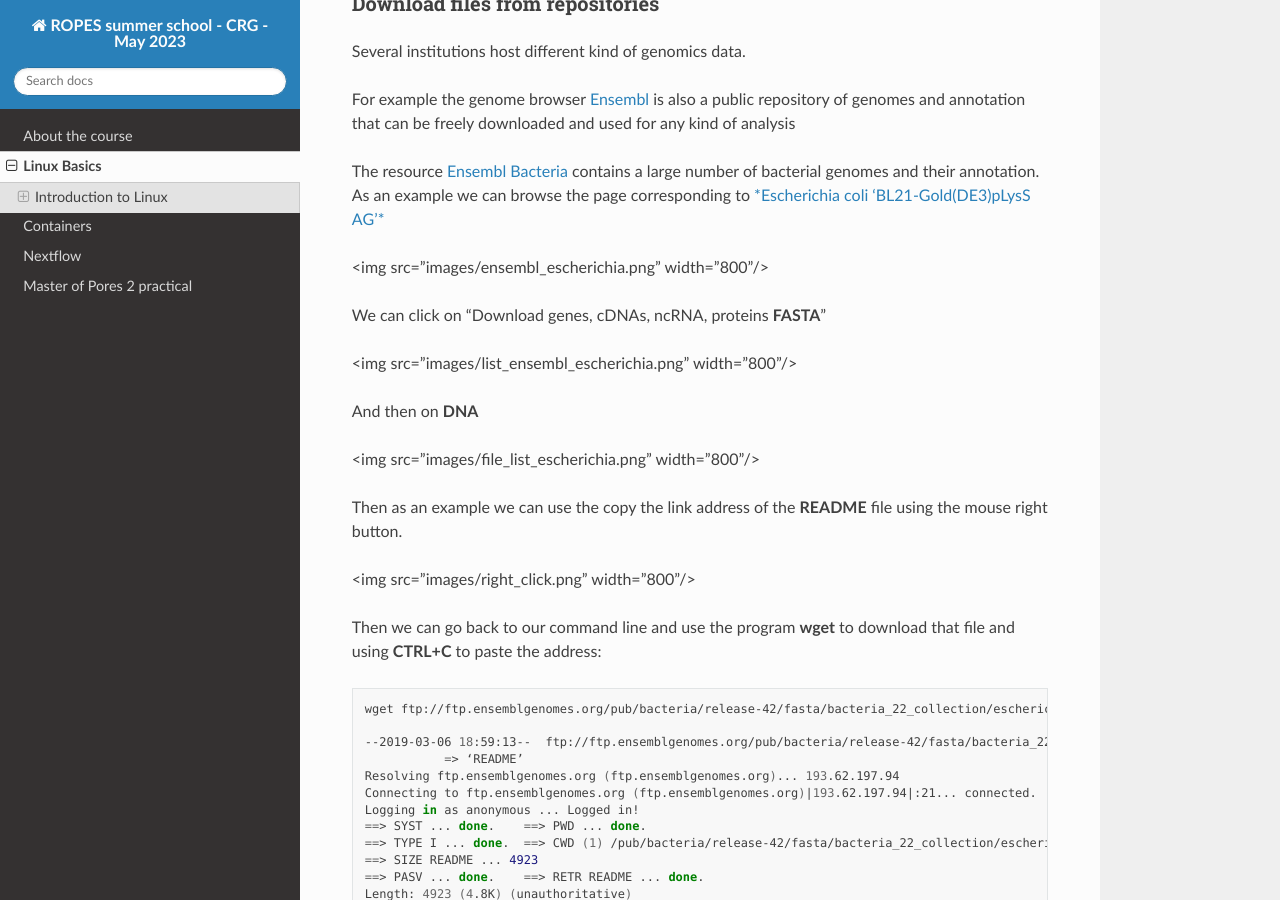
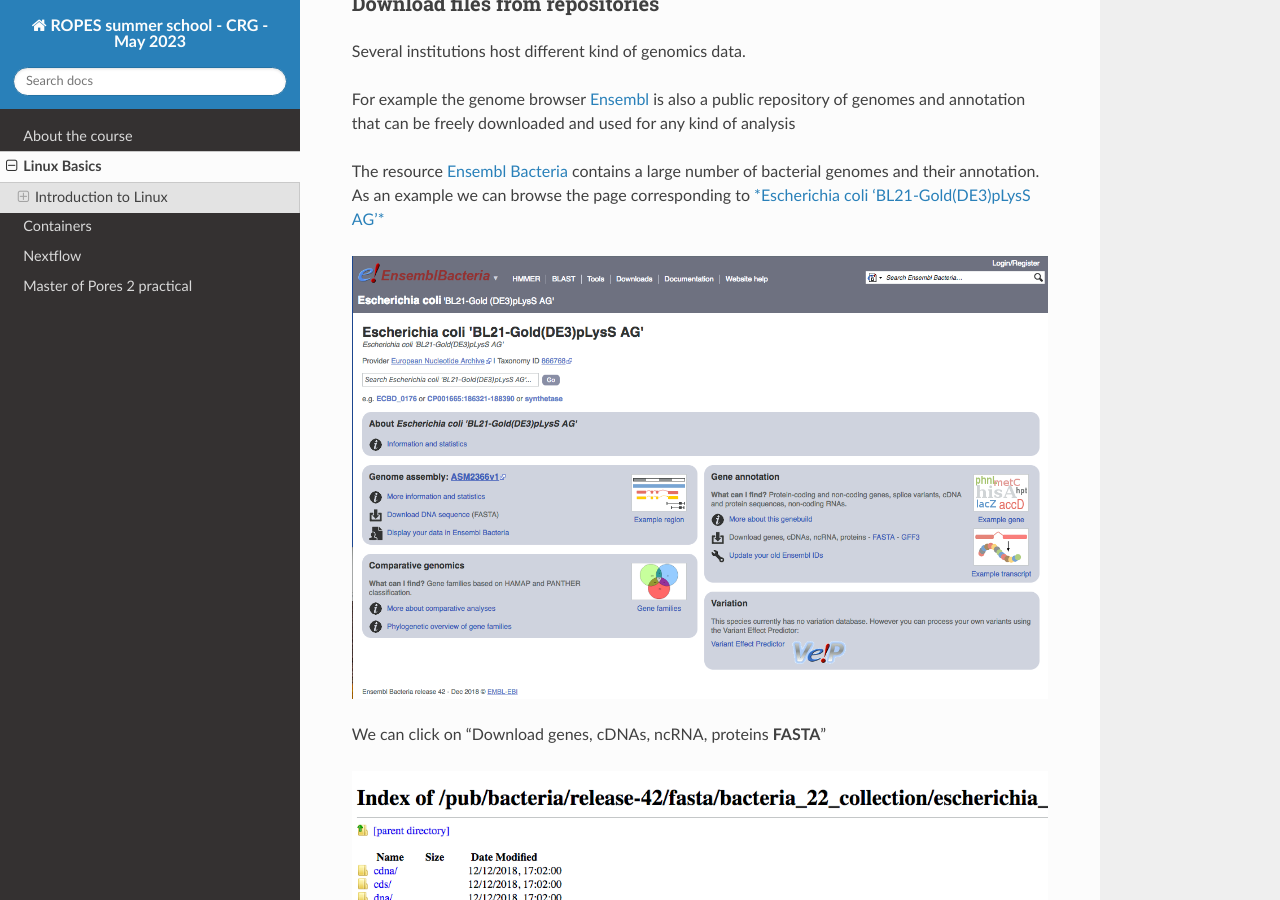
Before and after one commit to biocorecrg/ropes-linux-mop2-2023, a Sphinx documentation site: the page built from docs/linux_basics.rst, in a window 1280 px wide and 900 px high, scrolled down 5660 px. Built offline with Sphinx 7.4.7 and the Read the Docs theme 2.0.0, drawn with Linux system fonts in a browser that asks for light colours; some of the changed text lies outside the part shown.

Commit message:
Update linux_basics.rst

```diff
--- a/docs/linux_basics.rst
+++ b/docs/linux_basics.rst
@@ -224,19 +224,23 @@ For example the genome browser `Ensembl <https://www.ensembl.org/index.html>`__
 
 The resource `Ensembl Bacteria <https://bacteria.ensembl.org/index.html>`__ contains a large number of bacterial genomes and their annotation. As an example we can browse the page corresponding to `*Escherichia coli 'BL21-Gold(DE3)pLysS AG'* <https://bacteria.ensembl.org/Escherichia_coli_bl21_gold_de3_plyss_ag_/Info/Index/>`__
 
-<img src="images/ensembl_escherichia.png" width="800"/>
+.. image:: images/ensembl_escherichia.png
+  :width: 800
 
 We can click on "Download genes, cDNAs, ncRNA, proteins **FASTA**"
 
-<img src="images/list_ensembl_escherichia.png" width="800"/>
+.. image:: images/list_ensembl_escherichia.png
+  :width: 800
 
 And then on **DNA**
 
-<img src="images/file_list_escherichia.png" width="800"/>
+.. image:: images/file_list_escherichia.png
+  :width: 800
 
 Then as an example we can use the copy the link address of the **README** file using the mouse right button.
 
-<img src="images/right_click.png" width="800"/>
+.. image:: images/right_click.png
+  :width: 800
 
 Then we can go back to our command line and use the program **wget** to download that file and using **CTRL+C** to paste the address:
 
```
Also changed, not shown: other parts of docs/linux_basics.rst (+0 -5 lines).
